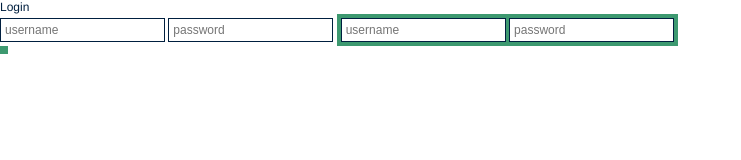
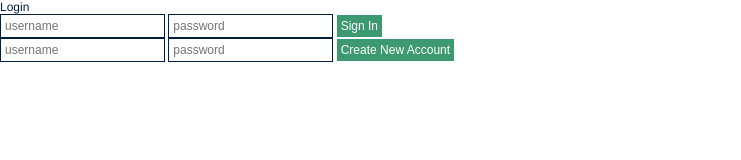
Before and after one commit to nythony/PiC-MAP, a website: page public/views/loginPage.html in a window 1280 px wide. Shown: the whole page, without its empty margins (0-741 px from the left). Drawn offline with Linux system fonts and the light colour scheme.

Commit message:
fixed button formatting error

```diff
--- a/public/views/loginPage.html
+++ b/public/views/loginPage.html
@@ -11,13 +11,13 @@
         <form action ="loginPage/submit" method="post" id="login-form">
             <input type="text" name="username" placeholder="username">
             <input type="text" name="password" placeholder="password">
-            <button type="submit"Sign In</button>
+            <button type="submit">Sign In</button>
         </form>
 
         <form action="loginPage/create" method="post" id="create-login-form">
             <input name="username" placeholder="username">
             <input name="password" placeholder="password">
-            <button type="submit"Create New Account</button>
+            <button type="submit">Create New Account</button>
         </form>
 
         <!--<script src="/js/login.js"></script> -->
```
